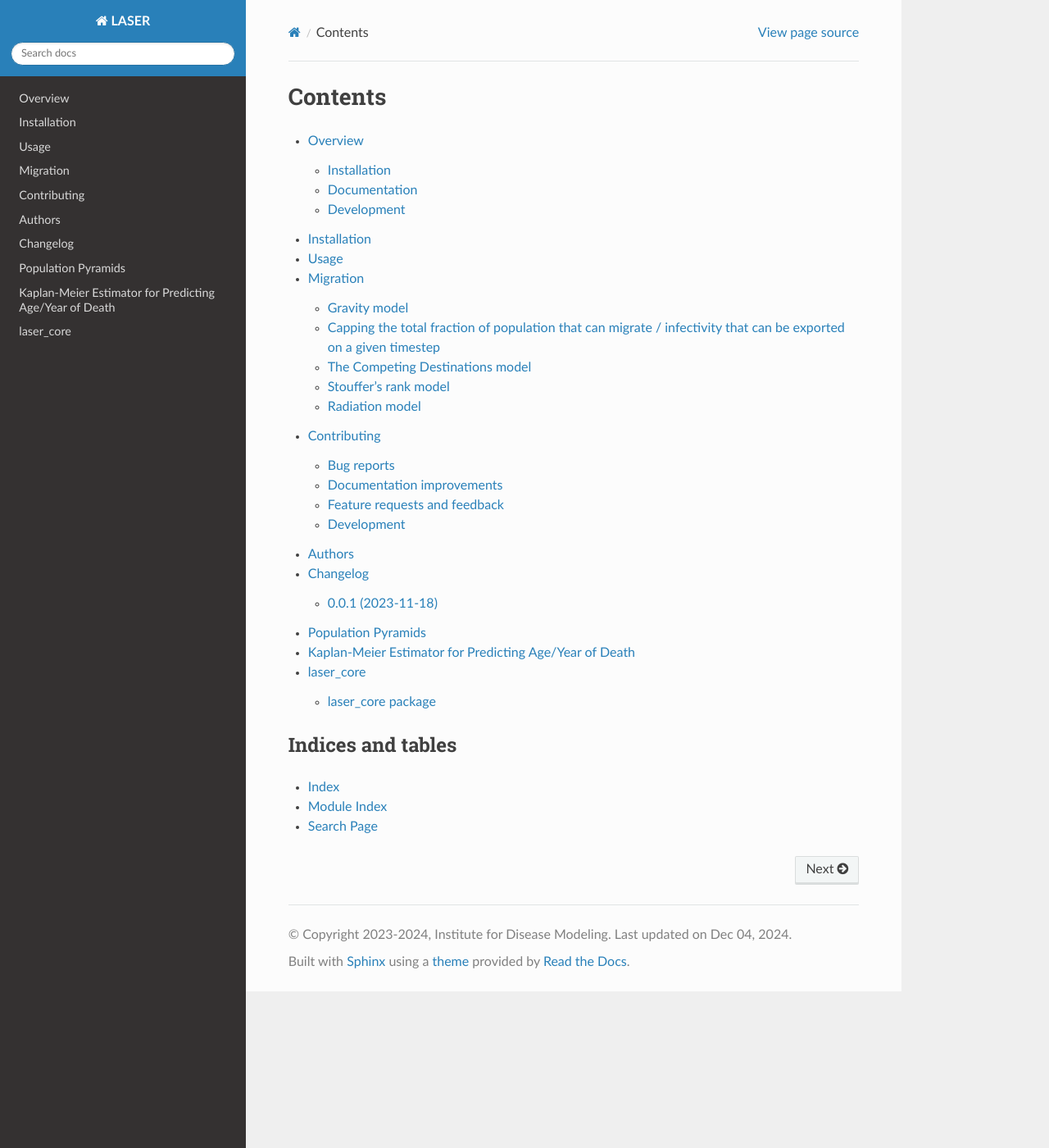
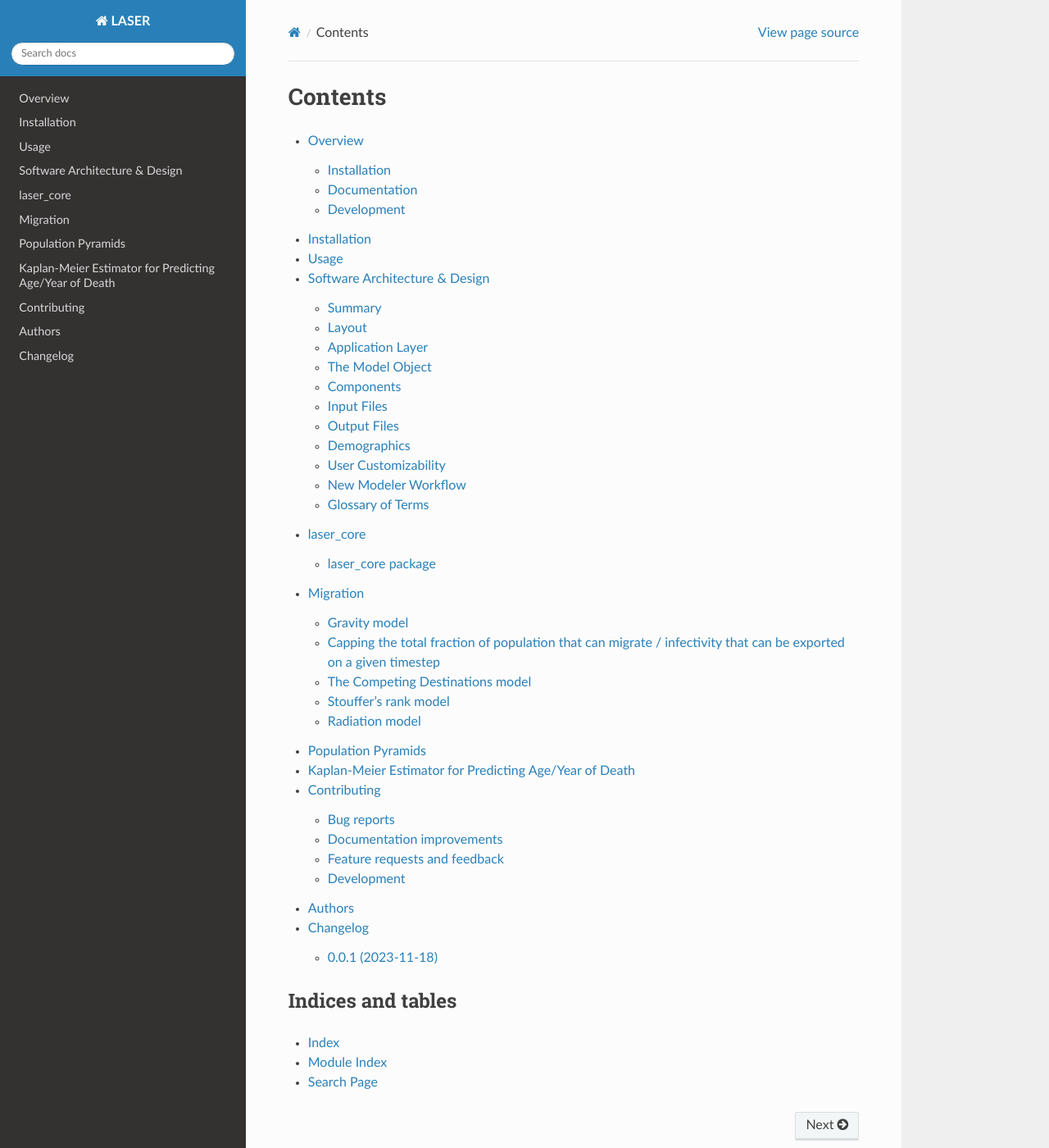
Before and after one commit to InstituteforDiseaseModeling/laser, a Sphinx documentation site: the page built from docs/index.rst, in a window 1280 px wide and 1400 px high. Shown: the whole window at 82% size. Built offline with Sphinx 7.4.7 and the Read the Docs theme 3.1.0, drawn with Linux system fonts in a browser that asks for light colours; part of the change alters nothing that is shown.

Commit message:
Added new architecture & design section which really help custom GPT create working code. Very effective for SI(RSW) type models so far, single node w/o vital dynamics.

```diff
--- /dev/null
+++ b/docs/architecture.rst
@@ -0,0 +1,186 @@
+==================================
+Software Architecture & Design
+==================================
+
+Summary
+=======
+
+The LASER framework supports the development of agent-based, spatio-temporal infectious disease models, where the system is represented as a mutable dataframe. Each column corresponds to a numerical property (e.g., ``node_id``, ``age``, ``infection_status``, ``infectious_timer``), with rows representing individual agents. The ``node_id`` property is built-in to accommodate LASER's geospatial focus, though single-node simulations are possible by assigning a uniform ``node_id`` (e.g., ``0`` or ``10000``). (We may use the term patch interchangeably with node.)
+
+Users define the set of agent properties and implement model behavior through **components**, which consist of an initialization function and a **step function**. Components process one or more properties and run at each timestep to update the 'dataframe'. They can be implemented in **NumPy** (default), **Numba**, or **C** with optimizations like **OpenMP** or **SIMD** for performance. Declarative behavior is encouraged, with step functions optionally described in SQL-like syntax for clarity and maintainability.
+
+The modular architecture enables developers to easily extend the framework by adding custom properties and components, making LASER adaptable to diverse modeling requirements.
+
+Layout
+======
+
+The ``laser-core`` module includes the following core components:
+
+- **LaserFrame**: A custom dataframe class with additional methods tailored for LASER, such as ``add_scalar_property`` and ``add_vector_property``.
+- **Demographics Utilities**: Tools to help initialize population demographic data, including dates of birth and expected dates of death.
+- **SortedQueue**: A high-performance priority queue class, implemented in the ``sortedqueue`` submodule, for managing scheduled events like non-disease deaths.
+- **PropertySet**: A "smart dictionary" implemented in the ``propertyset`` submodule that allows dot-notation access to dictionary keys.
+- **Migration Module**: A submodule for modeling agent migration using approaches like gravity and radiation models.
+- **Visualization Utilities**: Tools for visualizing and analyzing simulation results.
+
+In addition to these core components, users will develop:
+
+- **Top-Level Script**: An application layer, such as ``disease.py``, which orchestrates the simulation.
+- **Components (Step Functions)**: Modular units that define the dynamics of the simulation, updating one or more agent properties (e.g., age, infection timers) at each timestep.
+
+
+Application Layer
+=================
+
+The top-level script serves as the orchestrator for the simulation and consists of the following key components:
+
+1. **Configuration Handling**:
+   Gather configuration parameters from the user. This can be achieved via command-line arguments, a ``config.json`` file, or other input methods. For simple use cases, parameters such as the number of timesteps or the population per node can be hardcoded directly into the script.
+
+2. **Model Initialization**:
+   Create the main Model object, which acts as the container for the simulation's data. This includes the population dataframe (a ``LaserFrame`` object) and associated metadata or global variables. You can define a detailed Model class or just a minimal stub class that serves as a container.
+
+   Below is an example of the minimal code required to initialize the simplest population dataframe:
+
+   .. code-block:: python
+
+       # Declare a very simple Model class to house our model pieces.
+       class Model:
+           pass
+
+       # Initialize the model and its population
+       from laser_core.laserframe import LaserFrame
+       model = Model()
+       # Create the agent population with max size 1000
+       model.population = LaserFrame(capacity=1000)
+       # Add our properties, which can be thought of as the columns of our dataframe.
+       model.population.add_scalar_property("disease_state")
+       # Explicitly add the total population size, in this case the same as our max capacity
+       model.population.add(1000)
+
+   This code initializes a ``LaserFrame`` capable of holding 1000 agents, with a single property named ``disease_state``. The values for this property will be initialized later, such as through a specific component or during setup. This represents the simplest functional structure for running a simulation with a basic population and one agent-level property.
+
+
+3. **Component Setup**:
+   Import and initialize all components (also referred to as phase or step functions). Components define the simulation's logic, such as updating age, managing infections, or handling migration. If all component code resides within the same script, importing may not be necessary.
+
+4. **Simulation Loop**:
+   Execute the main simulation loop. For each timestep, call the step function for every active component in the order defined by your simulation logic. This loop progresses the simulation, updating agent properties and state variables.
+
+5. **Output and Analysis**:
+   After the simulation completes, generate outputs such as reports, visualizations, or summary statistics. These outputs should provide insights into the simulation's results, such as disease spread, migration patterns, or demographic changes.
+
+
+The Model Object
+================
+
+The ``Model`` object is the central data structure in LASER, encapsulating both agent and node-level information using ``LASERFrame``. This structure is a specialized dataframe designed for managing and updating model properties efficiently.
+
+- **Agent Population**: Represented as a ``LASERFrame``, where each agent corresponds to a row and each property (e.g., age, infection status) is stored as a column. This allows for efficient per-agent computations during each timestep.
+
+- **Node Data**: Another ``LASERFrame`` is used to manage node-level information.
+  - **Input Values**: These are typically static scalar properties (e.g., geographic coordinates, demographic constants) provided at initialization.
+  - **Output Values**: These include dynamic vector properties (e.g., total population or infected count at each timestep) that are updated as the simulation progresses.
+
+As the ``Model`` evolves, additional data and methods may be incorporated into the class to better support the specific needs of your simulation. This flexibility ensures the ``Model`` can serve as a robust container for all simulation-related data and computations.
+
+
+Components
+==========
+
+Components are modular units of functionality within the simulation, responsible for performing specific updates or computations on the agent population or node-level data. Each component is implemented as a class with an initialization function to set up any required state and a step function to execute the component's logic during each timestep.
+
+As demonstrated in the "Model Initialization" section, the ``LaserFrame`` object contains the agent properties. Components operate on these properties to modify their values or derive new ones based on simulation logic.
+
+Example: Infection Timer Component
+----------------------------------
+The example below shows a component that decrements the ``infection_timers`` property for all agents. When a timer reaches zero, the component sets the corresponding agent's ``susceptibility`` flag to reflect that they have recovered or gained immunity.
+
+.. code-block:: python
+
+    class InfectionTimerComponent:
+        def __init__(self, model):
+            self.population = model.population
+
+        def step(self):
+            timers = self.population.infection_timers
+            susceptibility = self.population.susceptibility
+
+            # Decrement all non-zero timers
+            timers[:] = np.maximum(timers - 1, 0)
+
+            # Update susceptibility based on timer state
+            susceptibility[:] = np.where(timers == 0, 1, susceptibility)
+
+After defining this component, it would typically be initialized and added to the simulation loop:
+
+.. code-block:: python
+
+    # Initialize the component
+    infection_timer_component = InfectionTimerComponent(model)
+
+    # Run the component step function during the simulation
+    for timestep in range(total_timesteps):
+        infection_timer_component.step()
+
+Explanation
+-----------
+1. **Initialization**: The component retrieves a reference to the ``LaserFrame`` from the model. This allows direct access to the agent properties.
+2. **Step Function**: The logic modifies the ``infection_timers`` array in place, ensuring that values do not go below zero, and updates the ``susceptibility`` flag based on timer state.
+3. **Integration**: The component is called once per timestep, ensuring its behavior aligns with the simulation's temporal dynamics.
+
+By defining components in this modular fashion, the LASER framework supports reusable and extensible functionality, allowing developers to add new behavior to simulations efficiently.
+
+
+Input Files
+===========
+To run this geospatial cholera model, you need to provide input files for:
+
+- The manifest
+- Immunity
+- Age distribution
+- Population demographics
+
+These files can be specified in the model's ``params`` variable. Additionally, parameters such as ``r_naught`` and ``beta`` should also be provided in ``params``.
+
+Output Files
+============
+
+Demographics
+============
+
+- **Births**
+  TBD
+
+- **Deaths**
+  TBD
+
+- **Aging**
+  TBD
+
+User Customizability
+====================
+
+1. **Config Params**
+LASER doesn't have a set of pre-existing configuration params. You are free to add code to let the user set params like R-nought or simulation duration in code, in a settings file, on the command line, or even in environment variables. We suggest you collect these early in the sim and store them in a PropertySet which is then stored as a member of the model.
+
+2. **Input Files**
+LASER doesn't have a set of pre-defined input files or file formats but it's likely as you develop your model that you will want to load population data (by node/patch) and other demographics from csv files. This can provide a convient data-driven way of modifying model behavior.
+
+3. **Code**
+As discussed above, LASER modelers are expected to write their own application-level scripts and their own components.
+
+New Modeler Workflow
+====================
+
+Here’s how you should break down your modeling problem to model a disease with LASER:
+
+1. Figure out how your disease model maps to a set of agent properties.
+2. Add code to add those properties to the population LASERFrame.
+3. Figure out the updates you'll need to do each timestep, as declarations.
+4. Add component code for each of those updates.
+
+Glossary of Terms
+=================
+- **Patch**
+  Something...
--- a/docs/index.rst
+++ b/docs/index.rst
@@ -8,13 +8,14 @@ Contents
    readme
    installation
    usage
+   architecture
+   source/modules
    migration
+   pyramids
+   kmestimator
    contributing
    authors
    changelog
-   pyramids
-   kmestimator
-   source/modules
 
 Indices and tables
 ==================
```
